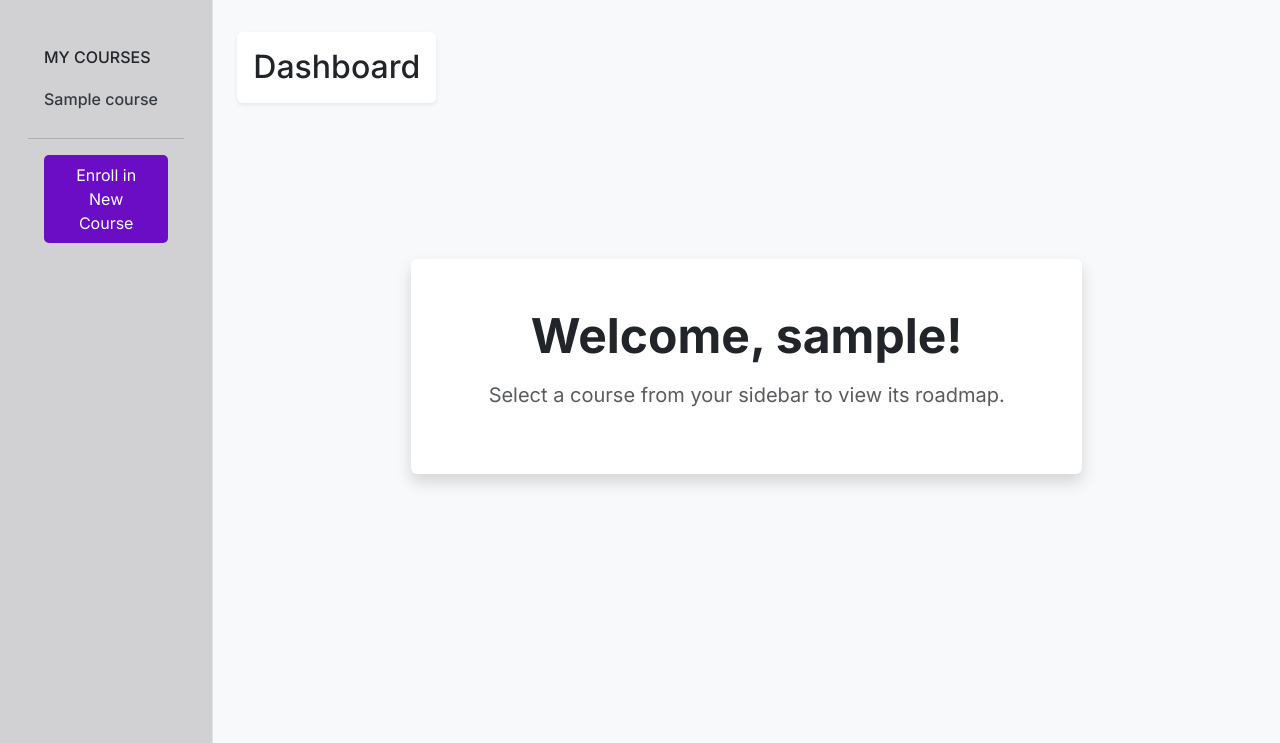
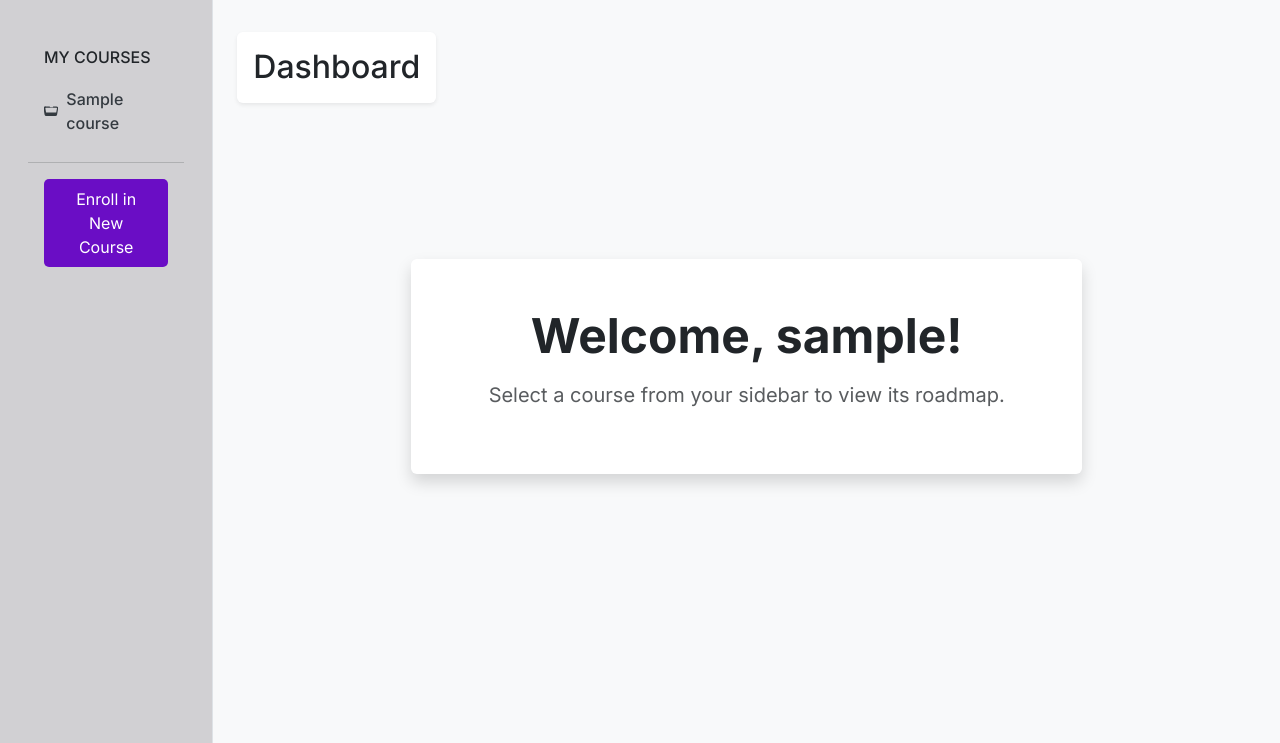
Before and after one commit to kaustavray21/InCuiseNix-2.0, a Django app: page /dashboard/ in a window 1280 px wide. Shown: the part 78-821 px from the top of the page. Run offline with Django 5.2, Linux system fonts and the light colour scheme; a user stored in the database is signed in; tables that the repository leaves empty hold one stand-in row (values such as "Sample post"); some libraries are stand-ins or nearby versions.

Commit message:
minor UI change

```diff
--- a/templates/core/dashboard.html
+++ b/templates/core/dashboard.html
@@ -23,9 +23,14 @@
     transition: background-color 0.2s, color 0.2s;
     border-radius: .25rem;
     margin: 0.2rem 0;
+    display: flex; /* Use flexbox for alignment */
+    align-items: center; /* Vertically center icon and text */
   }
   .sidebar .nav-link:hover, .sidebar .nav-link.active {
     background-color: #e9ecef;
+  }
+  .sidebar .nav-link svg {
+      margin-right: 8px; /* Add space between icon and text */
   }
 </style>
 
@@ -41,6 +46,9 @@
                         {% for course in enrolled_courses %}
                         <li class="nav-item">
                             <a class="nav-link course-link" href="#" data-course-id="{{ course.id }}">
+                                <svg xmlns="http://www.w3.org/2000/svg" width="16" height="16" fill="currentColor" class="bi bi-folder-fill" viewBox="0 0 16 16">
+                                    <path d="M9.828 3h3.982a2 2 0 0 1 1.992 2.181l-1.178 6.6a2 2 0 0 1-1.992 1.819H2.618a2 2 0 0 1-1.992-1.819l-1.178-6.6A2 2 0 0 1 2.228 3h3.982l.54.54a.5.5 0 0 0 .353.146h2.829a.5.5 0 0 0 .353-.146zM2 4.5a.5.5 0 0 0-.5.5l.78 4.4a.5.5 0 0 0 .498.4h10.444a.5.5 0 0 0 .498-.4l.78-4.4a.5.5 0 0 0-.5-.5h-13z"/>
+                                </svg>
                                 {{ course.title }}
                             </a>
                         </li>
@@ -91,8 +99,6 @@ document.addEventListener('DOMContentLoaded', function() {
     const courseLinks = document.querySelectorAll('.course-link');
     const welcomeContainer = document.getElementById('welcome-message-container');
     const roadmapContainer = document.getElementById('roadmap-container');
-
-    // The event listener for the title card has been removed.
 
     courseLinks.forEach(link => {
         link.addEventListener('click', async function(event) {
```
